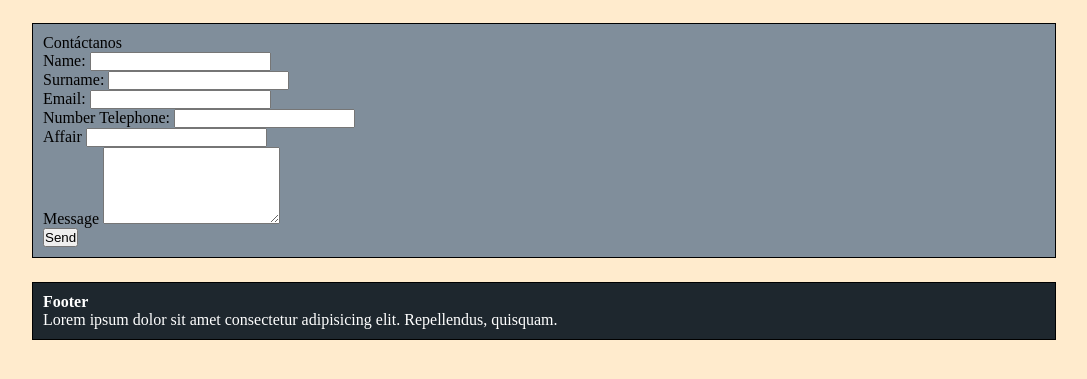
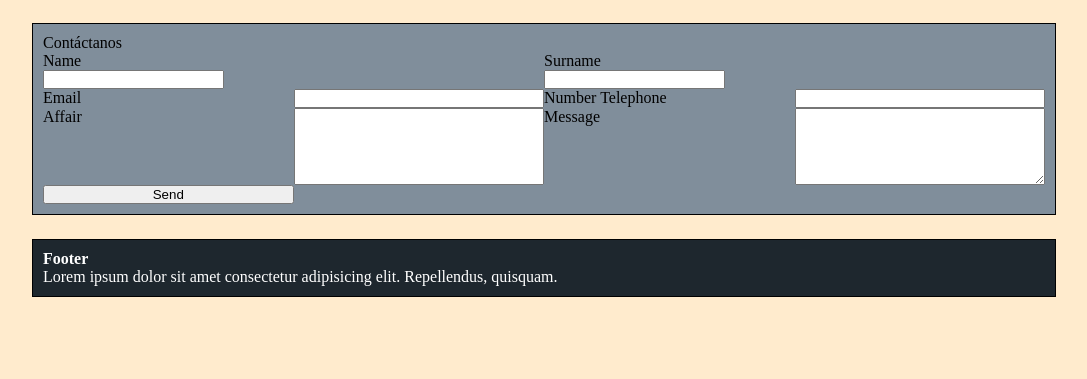
Before and after one commit to AlexMrn2608/First_page, a plain HTML site: page pages/contactanos.html in a window 1280 px wide. Shown: the part 187-566 px from the top of the page, without its empty margins (96-1183 px from the left). Drawn offline with Linux system fonts and the light colour scheme.

Commit message:
terminando el form

```diff
--- a/css/contactanos.css
+++ b/css/contactanos.css
@@ -57,6 +57,26 @@ body{
         padding: 10px;}
 
 
+form{
+    display: grid;
+    grid-template-columns: repeat(4, 25%);
+    grid-template-rows: repeat(8, auto);
+
+}
+
+.divname{
+    grid-column: 1/3;
+}
+
+
+.divsurname{
+    grid-column: 3/5;
+}
+
+
+
+
+
 .footer{
         grid-column: 1/6;
         background-color: #1e272e;
--- a/pages/contactanos.html
+++ b/pages/contactanos.html
@@ -31,35 +31,49 @@
         <main class="main">
             <p>Contáctanos</p>
             <form action="">
-                <p>
-                   <label for="name">Name:</label>
-                   <input type="text" name="name" required>
-                </p>
-                <p>
-                    <label for="surname">Surname:</label>
-                    <input type="text" name="surname" required>
-                </p>
-                <p>
-                    <label for="email">Email:</label>
+
+                    <div class="divname">
+                        <div class="labelname">
+                            <label for="name">Name</label>
+                        </div>
+                        <div class="name">
+                            <input type="text" name="name" required>
+                        </div>
+                    </div>
+
+
+                    <div class="divsurname">
+                        <div>
+
+                             <label for="surname">Surname</label>
+                        </div>
+                        <div>
+                            <input type="text" name="surname" required>
+                        </div>
+                    </div>
+
+
+
+                    <label for="email">Email</label>
                     <input type="email" name="email" required>
-                </p>
-                <p>
-                    <label for="telephone">Number Telephone:</label>
+
+
+                    <label for="telephone">Number Telephone</label>
                     <input type="tel" name="telephone" id="">
-                </p>
-                <p>
+
+
                     <label for="affair">Affair</label>
                     <input type="text" name="affair" required>
-                </p>
-                <p>
+
+
                     <label for="textarea">Message</label>
                     <textarea name="textarea"  rows="5"></textarea>
-                </p>
-                <p>
+
+
                     <button type="submit">
                         Send
                     </button>
-                </p>
+
             </form>
 
         </main>
```
